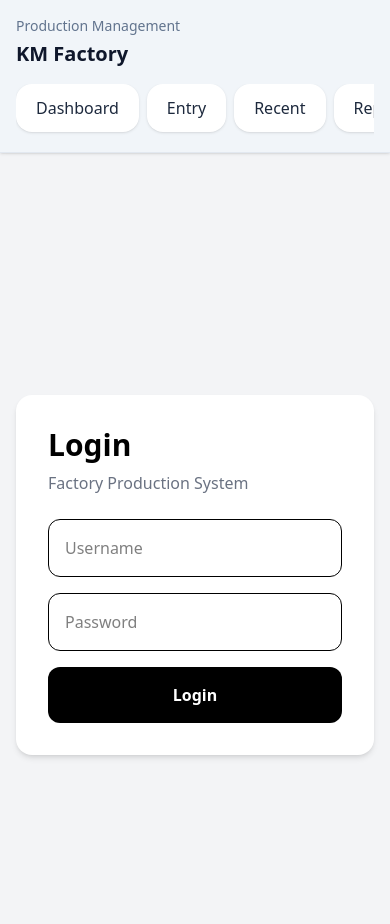
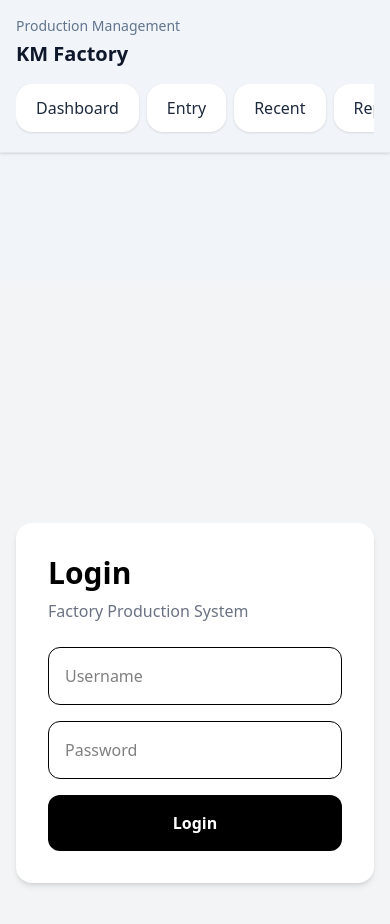
Before and after one commit to KeshavAg04/factory_sys_, a Next.js app: page /login in a window 390 px wide. Shown: the top 924 px of the page. Built offline with nearby package versions, Linux system fonts and the light colour scheme.

Commit message:
fixing mobile view

```diff
--- a/src/app/layout.tsx
+++ b/src/app/layout.tsx
@@ -173,7 +173,7 @@
 
           {/* PAGE CONTENT */}
 
-          <main className="flex-1">
+          <main className="flex-1 pt-32 md: pt-0">
 
             {children}
 
```
